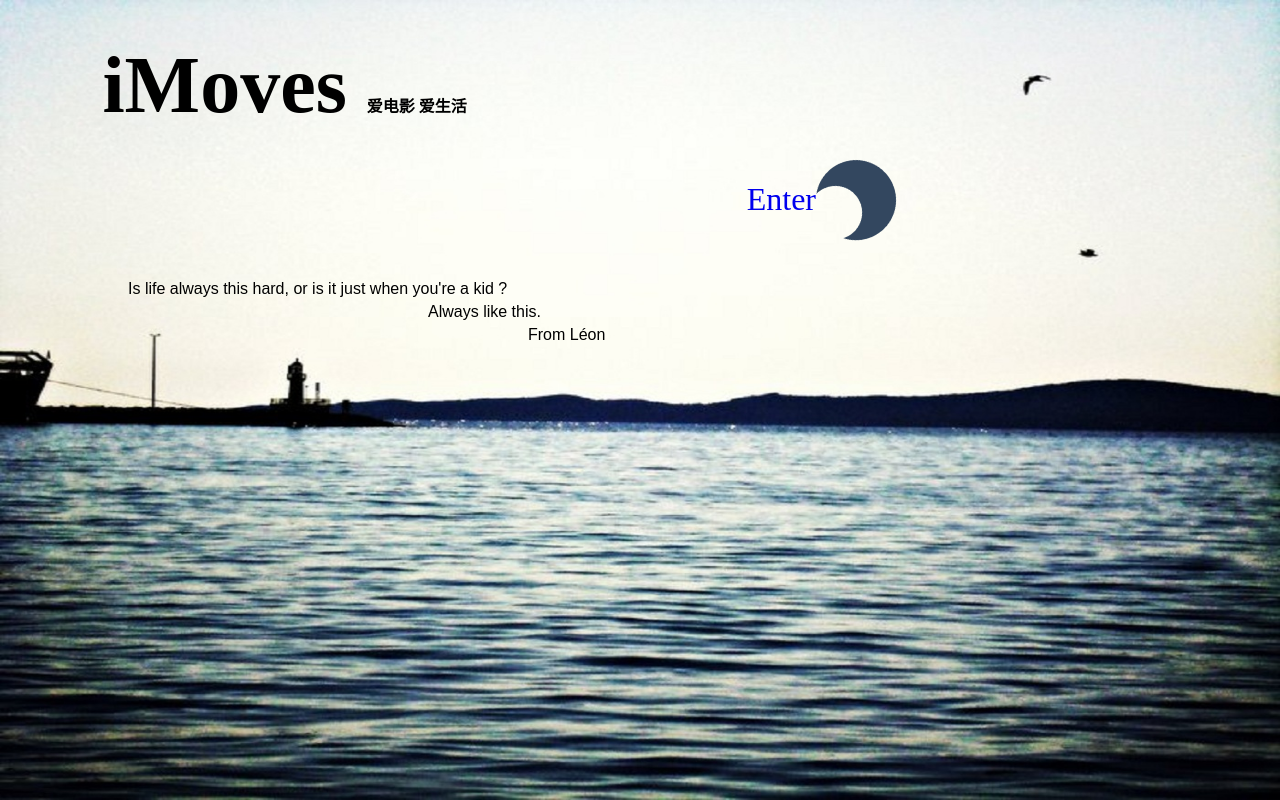
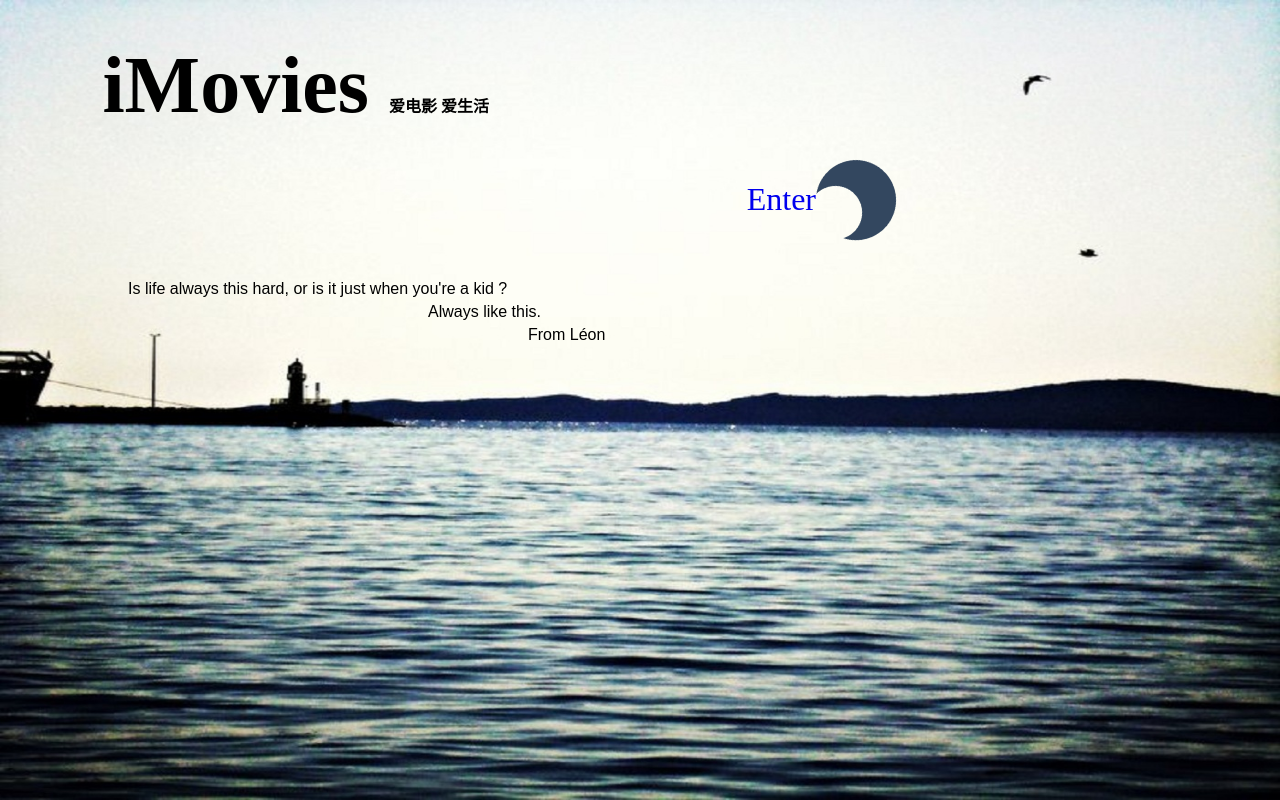
Before and after one commit to mingxinyike/imovie, a website: page index.jade in a window 1280 px wide. Drawn offline with nearby package versions, Linux system fonts and the light colour scheme; files that its build step writes are made by us from their sources; a web font is replaced by a local one.

Commit message:
Update index.jade

```diff
--- a/index.jade
+++ b/index.jade
@@ -6,7 +6,7 @@ html
         link(type="text/css", rel="stylesheet", href="./css/index.css")
     body
         #title
-            p.logo iMoves
+            p.logo iMovies
                 span 爱电影 爱生活
         #oneWord
             p Is life always this hard, or is it just when you're a kid ?
```
